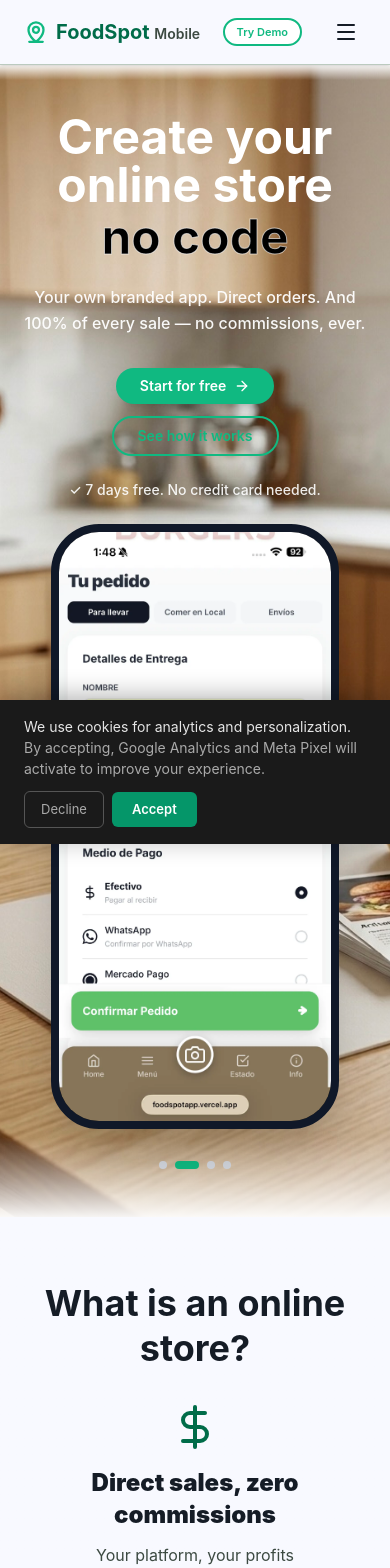
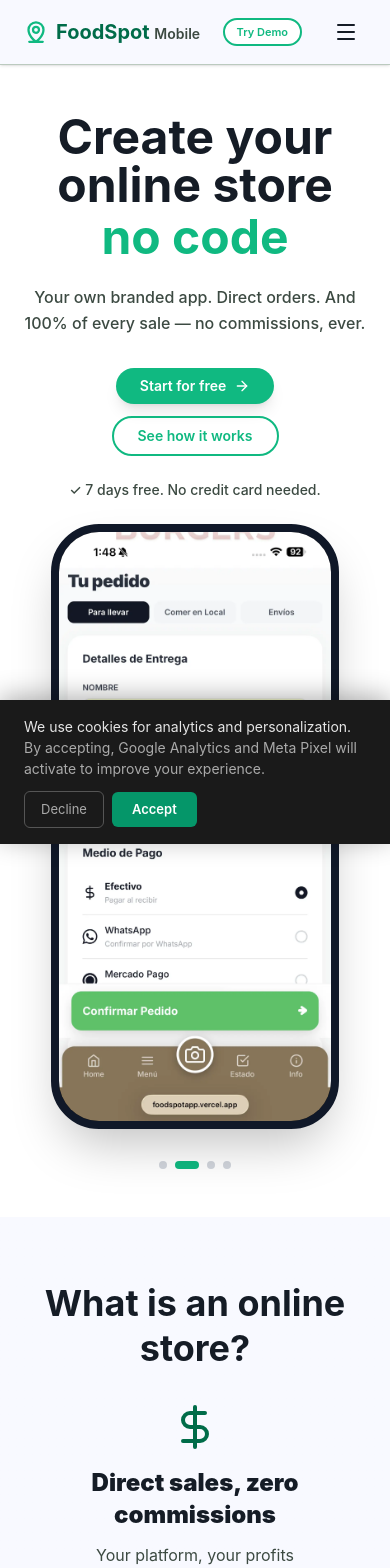
Before and after one commit to hikaribrandan3-code/foodspot-new-landing-page-, a React (Vite) app: page / in a window 390 px wide. Shown: the top 1568 px of the page. Built offline with nearby package versions, Linux system fonts and the light colour scheme; a web font is replaced by a local one.

Commit message:
Revert to clean white background with black text - minimal premium aesthetic

```diff
--- a/src/components/MainSections.tsx
+++ b/src/components/MainSections.tsx
@@ -194,51 +194,18 @@ export function Hero() {
   }, [lang, accents]);
 
   return (
-    <section className="relative w-full px-6 py-12 md:py-20 overflow-hidden">
-      {/* Background image - visible on mobile */}
-      <div className="absolute inset-0 md:hidden" style={{ zIndex: 0 }}>
-        <img
-          src="/landingpagebackgroundfoodspotlanding.png"
-          alt="Kitchen background"
-          className="w-full h-full object-cover"
-          style={{ pointerEvents: 'none' }}
-        />
-
-        {/* Top cream fade-in (15px with blend) */}
-        <div
-          className="absolute top-0 left-0 right-0 z-10"
-          style={{
-            height: '15px',
-            background: 'linear-gradient(to bottom, rgba(255, 255, 255, 0.95), transparent)',
-            pointerEvents: 'none'
-          }}
-        />
-
-        {/* Bottom cream fade-out */}
-        <div
-          className="absolute bottom-0 left-0 right-0 z-10"
-          style={{
-            height: '80px',
-            background: 'linear-gradient(to bottom, transparent, rgba(255, 255, 255, 0.95))',
-            pointerEvents: 'none'
-          }}
-        />
-      </div>
-
-      {/* Desktop white background */}
-      <div className="absolute inset-0 hidden md:block bg-white" style={{ zIndex: 0 }} />
-
-      <div className="max-w-7xl mx-auto relative z-10">
+    <section className="w-full bg-white px-6 py-12 md:py-20">
+      <div className="max-w-7xl mx-auto">
         <div className="md:grid md:grid-cols-2 md:gap-12 md:items-center flex flex-col items-center text-center md:text-left md:items-center">
           {/* Left: Text content */}
           <div className="flex flex-col justify-center md:text-left">
-            <h1 className="font-display text-5xl md:text-6xl text-white font-black mb-6 leading-none">
+            <h1 className="font-display text-5xl md:text-6xl text-on-surface font-black mb-6 leading-none">
               <div>{lang === 'es' ? 'Crear tu tienda' : lang === 'pt' ? 'Criar sua loja' : 'Create your'}</div>
               <div>online store</div>
-              <span key={accentIndex} style={{ color: '#000000', WebkitTextStroke: '1px rgba(255,255,255,0.6)', display: 'block', width: '100%', whiteSpace: 'nowrap', animation: 'fadeInUp 0.25s ease-out forwards', marginTop: '4px' }}>{accents[lang][accentIndex]}</span>
+              <span key={accentIndex} style={{ color: '#10b981', display: 'block', width: '100%', whiteSpace: 'nowrap', animation: 'fadeInUp 0.25s ease-out forwards', marginTop: '4px' }}>{accents[lang][accentIndex]}</span>
             </h1>
 
-            <p className="text-base md:text-xl text-white mb-8 leading-relaxed font-medium" style={{ fontSize: '16px', lineHeight: '1.6', opacity: 0.95 }}>
+            <p className="text-base md:text-xl text-on-surface-variant mb-8 leading-relaxed font-medium" style={{ fontSize: '16px', lineHeight: '1.6' }}>
               {lang === 'es'
                 ? 'Tu propia app de marca. Pedidos directos. Y el 100% de cada venta — sin comisiones, nunca.'
                 : lang === 'pt'
@@ -264,7 +231,7 @@ export function Hero() {
               </a>
             </div>
 
-            <p className="text-sm text-white mt-6 font-medium" style={{ opacity: 0.9 }}>
+            <p className="text-sm text-on-surface-variant mt-6 font-medium">
               ✓ {t(lang, 'hero_trial')}
             </p>
           </div>
```
